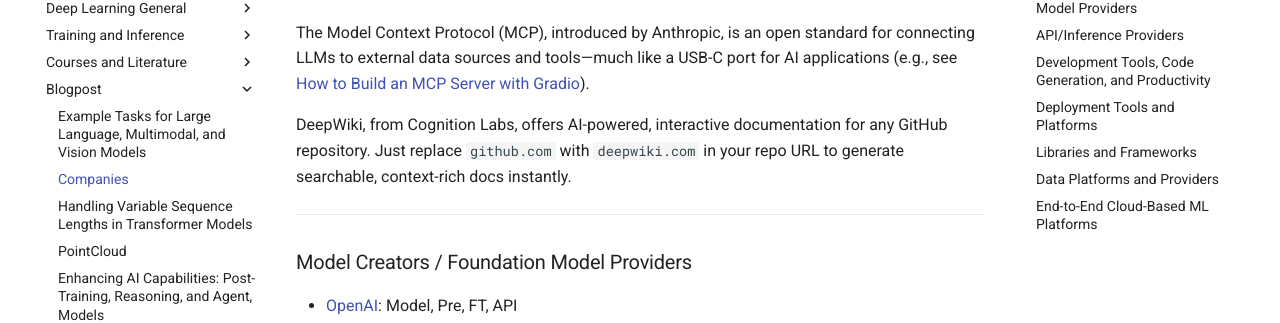
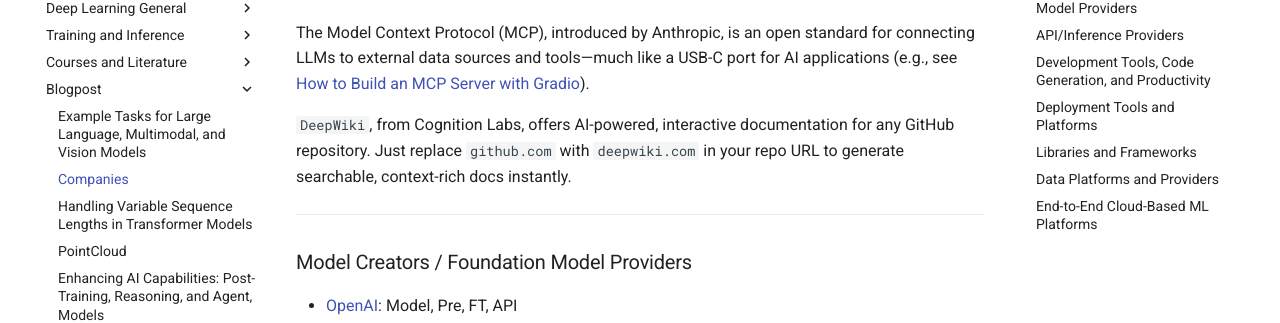
Before and after one commit to fkariminejadasl/ml-notebooks, an MkDocs documentation site: the page built from docs/companies.md, in a window 1280 px wide and 900 px high, scrolled down 861 px. Shown: the part 145-468 px from the top of the window. Built offline with MkDocs 1.6.1 and Material for MkDocs 9.7.7, drawn with Linux system fonts in a browser that asks for light colours.

Commit message:
update docs

```diff
--- a/docs/companies.md
+++ b/docs/companies.md
@@ -25,7 +25,7 @@
 
 The Model Context Protocol (MCP), introduced by Anthropic, is an open standard for connecting LLMs to external data sources and tools—much like a USB-C port for AI applications (e.g., see [How to Build an MCP Server with Gradio](https://huggingface.co/blog/gradio-mcp)).
 
-DeepWiki, from Cognition Labs, offers AI-powered, interactive documentation for any GitHub repository. Just replace `github.com` with `deepwiki.com` in your repo URL to generate searchable, context-rich docs instantly.
+`DeepWiki`, from Cognition Labs, offers AI-powered, interactive documentation for any GitHub repository. Just replace `github.com` with `deepwiki.com` in your repo URL to generate searchable, context-rich docs instantly.
 
 ---
 
--- /dev/null
+++ b/docs/googlef07a18ac6ed7bd0c.html
@@ -0,0 +1 @@
+google-site-verification: googlef07a18ac6ed7bd0c.html
```
